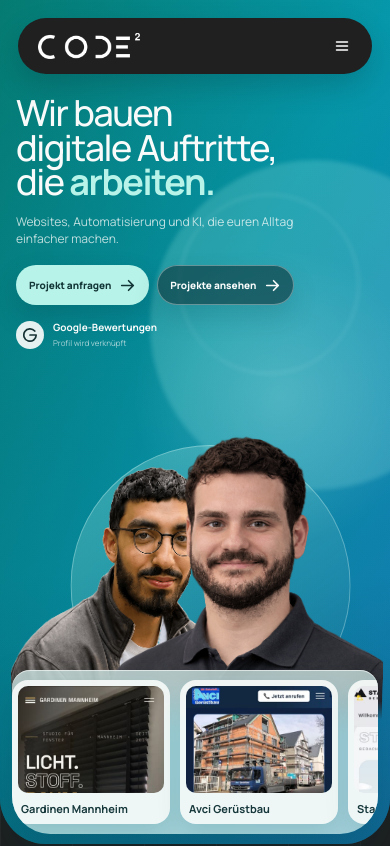
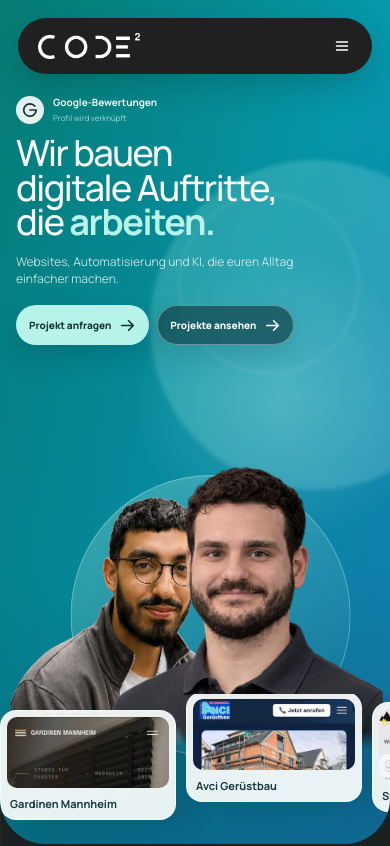
Before and after one commit to Ak-learn-code/new-homepage, a React (Vite) app: page / in a window 390 px wide. Shown: the top 846 px of the page. Built offline with nearby package versions, Linux system fonts and the light colour scheme.

Commit message:
feat: restage hero project references

```diff
--- a/src/main.jsx
+++ b/src/main.jsx
@@ -124,9 +124,6 @@ function Hero() {
       </div>
       <div className="hero-content">
         <div className="hero-heading">
-          <h1>Wir bauen digitale Auftritte,<br />die <em>arbeiten.</em></h1>
-          <p>Websites, Automatisierung und KI, die euren Alltag einfacher machen.</p>
-          <HeroActions className="hero-copy-actions" />
           <div className="google-rating" aria-label="Google-Bewertungen, Profil wird verknüpft">
             <GoogleLogo size={28} weight="bold" aria-hidden="true" />
             <div>
@@ -134,6 +131,9 @@ function Hero() {
               <small>Profil wird verknüpft</small>
             </div>
           </div>
+          <h1>Wir bauen digitale Auftritte,<br />die <em>arbeiten.</em></h1>
+          <p>Websites, Automatisierung und KI, die euren Alltag einfacher machen.</p>
+          <HeroActions className="hero-copy-actions" />
         </div>
         <div className="hero-founders" aria-label="Alex und Bilal von CODE²">
           <span className="founder-aura" aria-hidden="true" />
--- a/src/styles.css
+++ b/src/styles.css
@@ -59,11 +59,11 @@ input { caret-color: var(--accent); }
 .hero-orb { position: absolute; display: block; border-radius: 50%; background: rgba(194,255,242,.18); filter: blur(2px); }
 .hero-orb-one { width: 330px; height: 330px; right: -90px; top: 19%; }
 .hero-orb-two { width: 180px; height: 180px; left: 46%; top: 23%; border: 1px solid rgba(224,255,250,.3); background: transparent; }
-.hero-content { width: calc(100% - 240px); max-width: 1440px; height: calc(100% - 100px); position: absolute; top: 100px; left: 50%; transform: translateX(-50%); }
-.hero-heading { width: min(690px, 52vw); position: absolute; z-index: 5; left: 0; top: clamp(54px, 7.5dvh, 84px); margin: 0; text-align: left; }
+.hero-content { width: calc(100% - 240px); max-width: 1440px; height: calc(100% - 100px); position: absolute; top: 100px; left: 50%; display: grid; grid-template-columns: minmax(0, 1.08fr) minmax(430px, .92fr); align-items: center; gap: clamp(32px, 5vw, 84px); padding-bottom: clamp(170px, 21dvh, 205px); transform: translateX(-50%); }
+.hero-heading { width: min(690px, 100%); position: relative; z-index: 5; left: auto; top: auto; margin: 0; text-align: left; }
 .hero-heading h1 { margin: 0; color: #f8fbfa; font-size: clamp(56px, 4.65vw, 74px); line-height: .98; letter-spacing: -.04em; font-weight: 480; text-wrap: balance; }
 .hero-heading p { max-width: 535px; margin: 21px 0 0; color: rgba(248,251,250,.78); font-size: 17px; line-height: 1.45; }
-.hero-founders { width: min(650px, 47vw); height: min(650px, 70dvh); position: absolute; z-index: 3; right: -8px; bottom: clamp(132px, 15dvh, 172px); }
+.hero-founders { width: 100%; height: min(590px, 64dvh); position: relative; z-index: 3; right: auto; bottom: auto; }
 .founder-aura { width: 76%; aspect-ratio: 1; position: absolute; left: 54%; bottom: -3%; border-radius: 50%; background: linear-gradient(145deg, rgba(193,255,243,.28), rgba(5,79,91,.08)); box-shadow: inset 0 0 0 1px rgba(230,255,251,.3); transform: translateX(-50%); }
 .hero-person { height: 92%; position: absolute; bottom: 0; object-fit: contain; object-position: center bottom; filter: saturate(.82) contrast(1.02); -webkit-mask-image: linear-gradient(to bottom, #000 0%, #000 94%, transparent 100%); mask-image: linear-gradient(to bottom, #000 0%, #000 94%, transparent 100%); }
 .hero-person-bilal { width: 63%; z-index: 2; left: 3%; transform: rotate(-1.5deg); }
@@ -75,13 +75,17 @@ input { caret-color: var(--accent); }
 .hero-copy-actions { margin-top: 30px; }
 .hero-copy-actions .button:first-child { color: #123536; background: var(--hero-accent); box-shadow: 0 12px 26px rgba(2,54,63,.22); }
 .hero-copy-actions .button-secondary { color: #f8fbfa; background: rgba(12,45,51,.58); box-shadow: inset 0 0 0 1px rgba(255,255,255,.34), 0 12px 26px rgba(2,54,63,.16); backdrop-filter: blur(10px); }
-.google-rating { width: max-content; display: flex; align-items: center; gap: 11px; margin-top: 28px; color: #f8fbfa; }
+.google-rating { width: max-content; display: flex; align-items: center; gap: 11px; margin: 0 0 20px; color: #f8fbfa; }
 .google-rating > svg { flex: 0 0 auto; padding: 5px; color: #173235; border-radius: 50%; background: rgba(248,251,250,.92); }
 .google-rating > div { display: grid; align-items: center; }
 .google-rating strong { font-size: 12px; line-height: 1.1; }
 .google-rating small { margin-top: 4px; color: rgba(248,251,250,.68); font-size: 9px; }
-.hero-project-rail { height: clamp(186px, 26dvh, 252px); position: absolute; z-index: 8; right: 32px; bottom: 18px; left: 32px; display: grid; grid-template-columns: repeat(4, minmax(0, 1fr)); gap: 16px; padding: 17px; border-radius: 28px 28px 72px 72px; background: rgba(222,248,246,.72); box-shadow: inset 0 1px 0 rgba(255,255,255,.58), 0 20px 46px rgba(0,48,62,.18); backdrop-filter: blur(18px) saturate(1.08); }
-.hero-project-card { min-width: 0; display: grid; grid-template-rows: 1fr auto; gap: 8px; padding: 8px 8px 9px; overflow: hidden; border-radius: 16px; color: #16383b; background: rgba(248,251,250,.9); box-shadow: 0 10px 24px rgba(1,65,76,.12); transition: transform 180ms var(--ease-out-expo), box-shadow 180ms ease-out; }
+.hero-project-rail { height: clamp(250px, 31dvh, 300px); position: absolute; z-index: 8; right: 0; bottom: -72px; left: 0; display: flex; align-items: flex-end; justify-content: center; gap: 0; padding: 18px 36px; perspective: 1600px; pointer-events: none; }
+.hero-project-card { width: min(330px, 24vw); aspect-ratio: 16 / 10; flex: 0 0 auto; display: grid; grid-template-rows: 1fr auto; gap: 8px; margin-left: -38px; padding: 8px 8px 9px; overflow: hidden; border: 1px solid rgba(255,255,255,.62); border-radius: 16px; color: #16383b; background: rgba(248,251,250,.94); box-shadow: 18px 6px 28px rgba(0,47,61,.23); transform: perspective(1200px) rotateY(-16deg) translateY(-34px); transform-origin: center bottom; transition: transform 220ms var(--ease-out-expo), box-shadow 180ms ease-out; pointer-events: auto; }
+.hero-project-card:first-child { margin-left: 0; transform: perspective(1200px) rotateY(-16deg) translateY(-8px); }
+.hero-project-card:nth-child(2) { z-index: 2; transform: perspective(1200px) rotateY(-13deg) translateY(-52px); }
+.hero-project-card:nth-child(3) { z-index: 3; transform: perspective(1200px) rotateY(-9deg) translateY(-72px); }
+.hero-project-card:nth-child(4) { z-index: 4; transform: perspective(1200px) rotateY(-5deg) translateY(-38px); }
 .hero-project-card img { width: 100%; height: 100%; min-height: 0; border-radius: 10px; object-fit: cover; object-position: top; }
 .hero-project-card > span { display: flex; align-items: center; justify-content: space-between; gap: 10px; padding: 0 3px; }
 .hero-project-card strong { min-width: 0; overflow: hidden; font-size: 11px; text-overflow: ellipsis; white-space: nowrap; }
@@ -480,7 +484,7 @@ input { caret-color: var(--accent); }
 
 /* Reference-led hero composition */
 @media (hover: hover) and (pointer: fine) {
-  .hero-project-card:hover { transform: translateY(-4px); box-shadow: 0 16px 30px rgba(1,65,76,.2); }
+  .hero-project-card:hover { z-index: 10; transform: perspective(1200px) rotateY(-4deg) translateY(-92px) scale(1.02); box-shadow: 24px 10px 38px rgba(0,47,61,.3); }
 }
 
 @media (prefers-reduced-motion: no-preference) {
@@ -495,73 +499,78 @@ input { caret-color: var(--accent); }
 }
 
 @media (max-width: 1279px) {
-  .hero-content { width: calc(100% - 144px); }
-  .hero-heading { width: 570px; }
+  .hero-content { width: calc(100% - 144px); grid-template-columns: minmax(0, 1fr) minmax(380px, .86fr); }
+  .hero-heading { width: min(570px, 100%); }
   .hero-heading h1 { font-size: 59px; }
-  .hero-founders { width: 540px; right: -20px; bottom: clamp(124px, 15dvh, 156px); }
-  .hero-project-rail { right: 26px; left: 26px; gap: 13px; }
+  .hero-founders { width: 100%; right: auto; bottom: auto; }
+  .hero-project-rail { right: 0; left: 0; gap: 0; }
 }
 
 @media (max-width: 1024px) {
   .hero { border-radius: 0 0 86px 86px; }
-  .hero-content { width: calc(100% - 84px); top: 98px; }
-  .hero-heading { width: 500px; top: clamp(48px, 6.5dvh, 66px); }
+  .hero-content { width: calc(100% - 84px); height: calc(100% - 98px); top: 98px; grid-template-columns: minmax(0, 1fr) minmax(340px, .88fr); gap: 24px; padding-bottom: 165px; }
+  .hero-heading { width: min(500px, 100%); top: auto; }
   .hero-heading h1 { font-size: 50px; }
   .hero-heading p { max-width: 410px; font-size: 15px; }
   .hero-copy-actions { margin-top: 24px; }
-  .google-rating { margin-top: 22px; }
-  .hero-founders { width: 470px; height: min(540px, 65dvh); right: -10px; bottom: 132px; }
-  .hero-project-rail { height: clamp(174px, 24dvh, 205px); right: 22px; bottom: 14px; left: 22px; padding: 13px; border-radius: 24px 24px 58px 58px; }
+  .google-rating { margin: 0 0 18px; }
+  .hero-founders { width: 100%; height: min(500px, 61dvh); right: auto; bottom: auto; }
+  .hero-project-rail { height: 240px; right: 0; bottom: -58px; left: 0; padding: 15px 26px; }
+  .hero-project-card { width: min(280px, 26vw); margin-left: -30px; }
 }
 
 @media (max-width: 820px) {
   .hero { border-radius: 0 0 68px 68px; }
-  .hero-content { width: calc(100% - 60px); top: 88px; }
-  .hero-heading { width: 365px; top: clamp(42px, 6dvh, 58px); }
+  .hero-content { width: calc(100% - 60px); height: calc(100% - 88px); top: 88px; grid-template-columns: minmax(0, .98fr) minmax(330px, 1.02fr); gap: 18px; padding-bottom: 150px; }
+  .hero-heading { width: min(365px, 100%); top: auto; }
   .hero-heading h1 { font-size: 44px; }
   .hero-heading p { max-width: 345px; font-size: 13px; }
   .hero-copy-actions { flex-direction: row; margin-top: 21px; }
   .hero-copy-actions .button { min-width: 0; padding: 10px 16px; font-size: 11px; }
-  .google-rating { margin-top: 19px; }
-  .hero-founders { width: 390px; height: min(470px, 59dvh); right: -22px; bottom: 120px; }
+  .google-rating { margin: 0 0 16px; }
+  .hero-founders { width: 100%; height: min(440px, 57dvh); right: auto; bottom: auto; }
   .founder-signature { display: none; }
-  .hero-project-rail { height: clamp(164px, 22dvh, 188px); right: 16px; left: 16px; gap: 10px; padding: 11px; border-radius: 20px 20px 46px 46px; }
-  .hero-project-card { padding: 6px 6px 8px; }
+  .hero-project-rail { height: 215px; right: 0; bottom: -50px; left: 0; gap: 0; padding: 12px 20px; }
+  .hero-project-card { width: min(245px, 29vw); margin-left: -24px; padding: 6px 6px 8px; }
   .hero-project-card small { display: none; }
 }
 
 @media (min-width: 601px) and (max-width: 767px) {
-  .hero-content { width: calc(100% - 60px); top: 86px; }
-  .hero-heading { width: 56%; position: absolute; left: 0; top: 50px; margin: 0; text-align: left; }
+  .hero-content { width: calc(100% - 60px); height: calc(100% - 86px); top: 86px; grid-template-columns: minmax(0, 1fr) minmax(300px, .94fr); gap: 12px; padding-bottom: 140px; }
+  .hero-heading { width: 100%; position: relative; left: auto; top: auto; margin: 0; text-align: left; }
   .hero-heading h1 { font-size: 41px; }
   .hero-heading p { max-width: 330px; margin: 14px 0 0; }
   .hero-copy-actions { display: flex; }
-  .hero-founders { width: 360px; height: min(425px, 56dvh); right: -24px; bottom: 116px; left: auto; transform: none; }
-  .hero-project-rail { height: 170px; }
+  .hero-founders { width: 100%; height: min(410px, 54dvh); position: relative; right: auto; bottom: auto; left: auto; transform: none; }
+  .hero-project-rail { height: 195px; bottom: -48px; }
 }
 
 @media (max-width: 600px) {
   .hero { border-radius: 0 0 46px 46px; }
   .hero::before { background: radial-gradient(circle at 72% 47%, rgba(209,255,247,.22), transparent 28%), linear-gradient(180deg, rgba(4,56,66,.03), rgba(3,46,61,.26)); }
-  .hero-content { width: 100%; height: calc(100% - 74px); top: 74px; left: 0; transform: none; }
+  .hero-content { width: 100%; height: calc(100% - 74px); top: 74px; left: 0; display: block; padding: 0; transform: none; }
   .hero-heading { width: calc(100% - 40px); position: absolute; left: 20px; top: 28px; margin: 0; text-align: left; }
   .hero-heading h1 { font-size: clamp(36px, 9.7vw, 42px); line-height: .96; letter-spacing: -.04em; }
   .hero-heading br { display: block; }
   .hero-heading p { max-width: 315px; margin-top: 13px; color: rgba(248,251,250,.76); font-size: 12px; }
   .hero-copy-actions { display: flex; flex-direction: row; margin-top: 18px; }
   .hero-copy-actions .button { min-width: 0; min-height: 40px; padding: 8px 13px; font-size: 10px; }
-  .google-rating { margin-top: 16px; gap: 9px; }
+  .google-rating { margin: 0 0 12px; gap: 9px; }
   .google-rating strong { font-size: 10px; }
   .google-rating small { font-size: 8px; }
-  .hero-founders { width: min(410px, 100%); height: clamp(265px, 39dvh, 340px); right: 0; bottom: 128px; left: 0; margin: auto; transform: none; }
+  .hero-founders { width: min(410px, 100%); height: clamp(265px, 39dvh, 340px); position: absolute; right: 0; bottom: 98px; left: 0; margin: auto; transform: none; }
   .founder-aura { width: 72%; }
   .hero-person { height: 94%; }
   .hero-person-bilal { left: 2%; }
   .hero-person-alex { right: 1%; }
   .founder-signature { display: none; }
-  .hero-project-rail { height: 164px; right: 12px; bottom: 10px; left: 12px; display: flex; gap: 10px; padding: 10px; overflow-x: auto; overflow-y: hidden; border-radius: 18px 18px 38px 38px; scrollbar-width: none; scroll-snap-type: x proximity; }
+  .hero-project-rail { height: 170px; right: 0; bottom: -20px; left: 0; display: flex; justify-content: flex-start; gap: 10px; padding: 10px 12px; overflow-x: auto; overflow-y: hidden; scrollbar-width: none; scroll-snap-type: x proximity; }
   .hero-project-rail::-webkit-scrollbar { display: none; }
-  .hero-project-card { min-width: 176px; scroll-snap-align: start; }
+  .hero-project-card { width: 176px; min-width: 176px; margin-left: 0; scroll-snap-align: start; transform: translateY(-48px); }
+  .hero-project-card:first-child { margin-left: 0; transform: translateY(-34px); }
+  .hero-project-card:nth-child(2) { transform: translateY(-52px); }
+  .hero-project-card:nth-child(3) { transform: translateY(-42px); }
+  .hero-project-card:nth-child(4) { transform: translateY(-56px); }
 }
 
 @media (max-width: 390px) {
@@ -576,10 +585,10 @@ input { caret-color: var(--accent); }
   .hero-heading p { margin-top: 9px; font-size: 10px; }
   .hero-copy-actions { margin-top: 11px; }
   .hero-copy-actions .button { min-height: 36px; padding: 7px 11px; }
-  .google-rating { margin-top: 10px; }
+  .google-rating { margin: 0 0 8px; }
   .google-rating small { display: none; }
-  .hero-founders { height: 245px; bottom: 112px; }
-  .hero-project-rail { height: 142px; bottom: 8px; }
+  .hero-founders { height: 245px; bottom: 82px; }
+  .hero-project-rail { height: 150px; bottom: -18px; }
 }
 
 @media (prefers-reduced-motion: reduce) {
```
